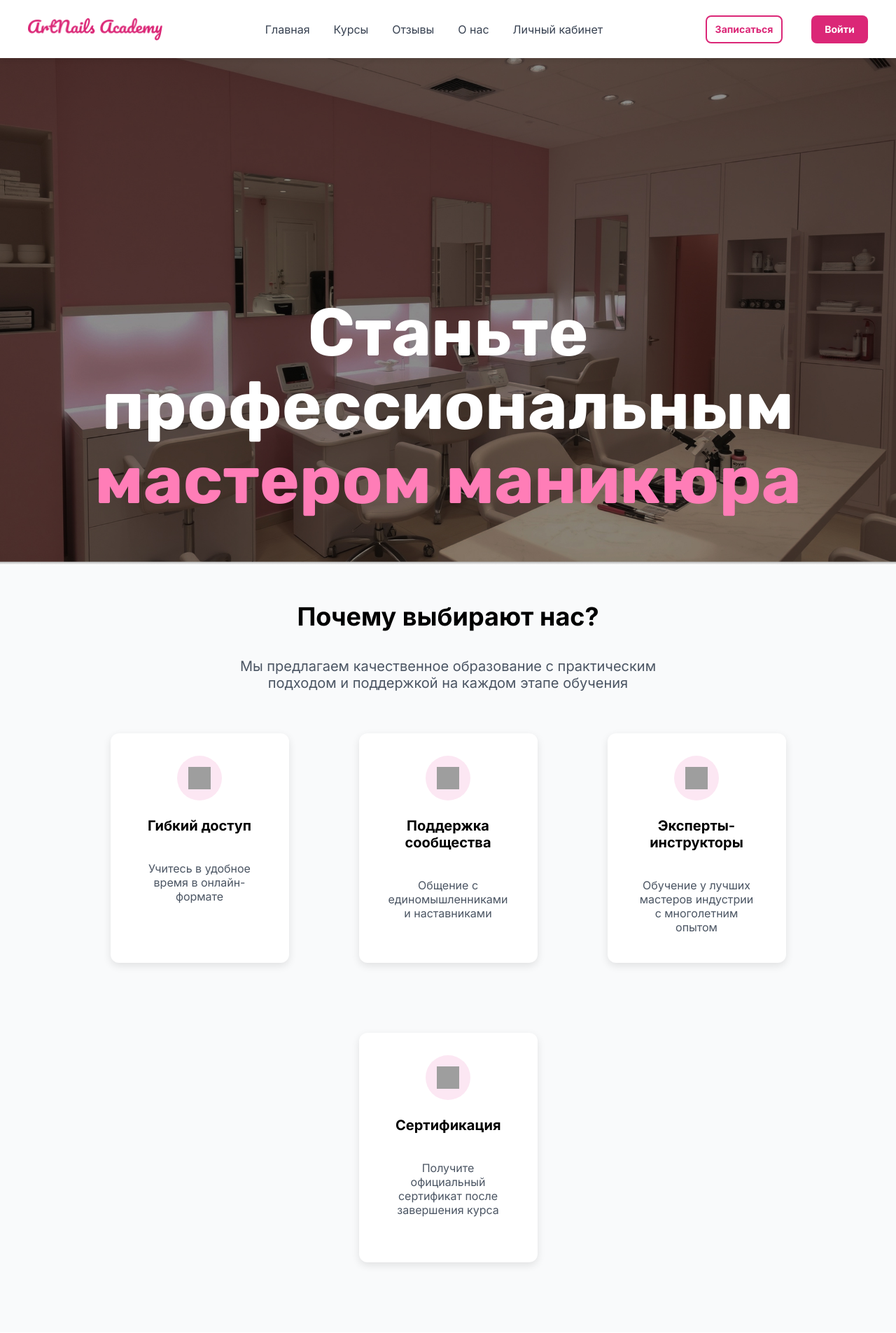
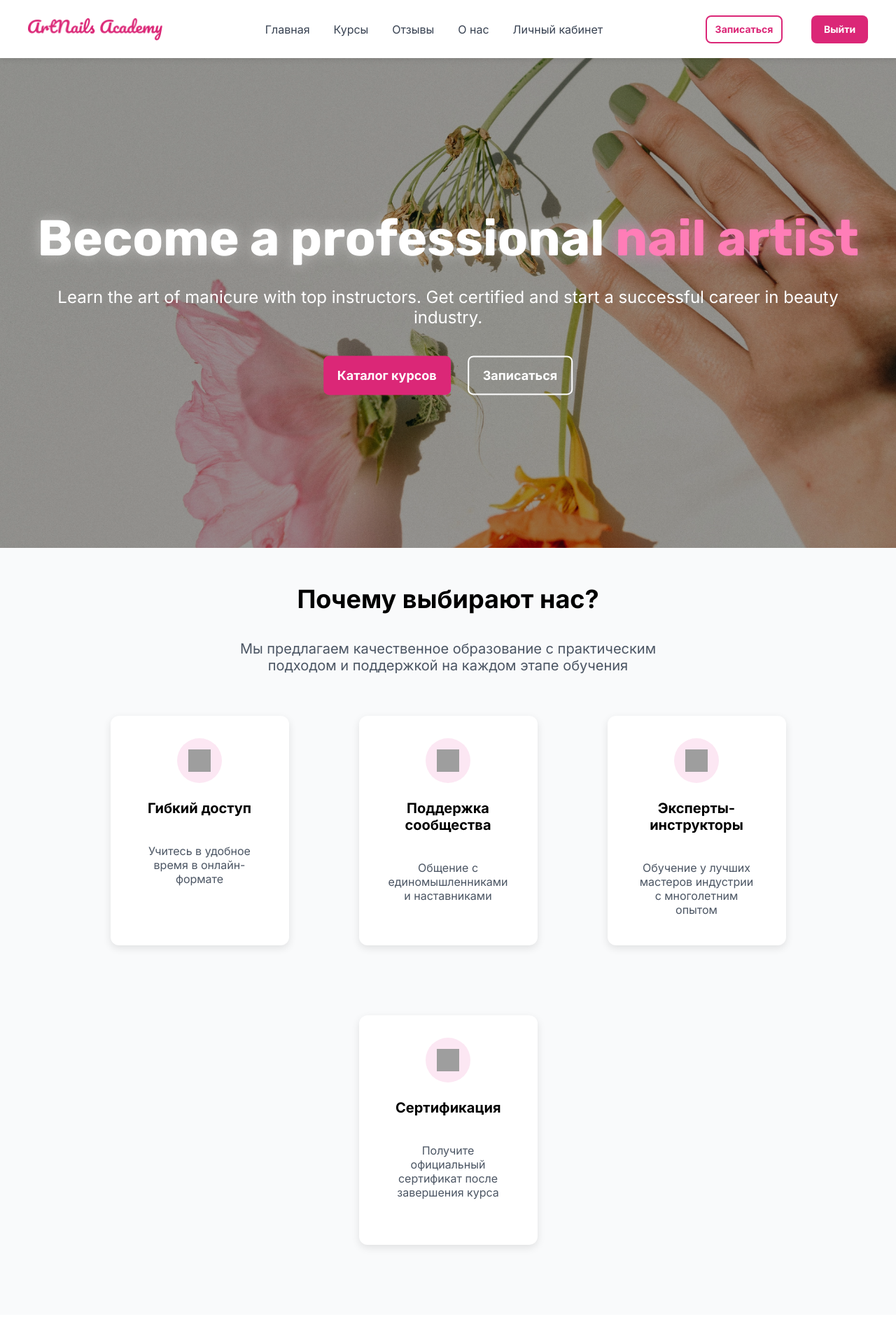
Before and after one commit to Pollmoriy/ArtNails_Academy, a Flask app: page / in a window 1280 px wide; the page is wider, and only the part inside the window is pictured. Shown: the top 1905 px of that part at 70% size. Run offline with Flask 3, Linux system fonts and the light colour scheme; the visitor is signed in with stand-in values (Sample User, id 1); parts of the project's set-up code (start-up, migrations or seed data) failed here and were passed over; grey boxes are pictures that could not be loaded.

```diff
--- a/app/routes/main.py
+++ b/app/routes/main.py
@@ -9,9 +9,7 @@ main_bp = Blueprint(
 
 @main_bp.route('/')
 def home():
-    # Проверка, вошёл ли пользователь
-    user_id = session.get('user_id')
-    user_logged_in = bool(user_id)
+
 
     popular_courses = [
         {
--- a/app/static/css/style.css
+++ b/app/static/css/style.css
@@ -117,94 +117,83 @@ header {
 /* ==========================
    Блок "Hero"
 =========================== */
+/* Hero Block */
 .hero-block {
   position: relative;
   width: 100%;
+  height: 700px;
   overflow: hidden;
 }
 
-/* картинка как элемент потока — задаёт высоту секции */
+/* Картинка как элемент потока */
 .hero-bg {
-  display: block;       /* важно */
-  width: 100%;
-  height: auto;         /* сохраняет пропорции */
-  object-fit: cover;    /* обрезает, если нужно */
-  vertical-align: middle;
+  width: 100%;
+  height: 100%;
+  object-fit: cover;  /* сохраняет пропорции, не расплющивает */
+  filter: brightness(0.6);
+  display: block;
   z-index: 0;
 }
 
-/* контент поверх картинки */
+/* Контент поверх картинки */
 .hero-content {
-  position: absolute;   /* позиционируем поверх <img> */
-  top: 260px;           /* подними/опусти по нужде — это смещение от верхней границы hero-block */
+  position: absolute;
+  top: 50%;
   left: 50%;
-  transform: translateX(-50%);
+  transform: translate(-50%, -50%);
+  max-width: 1200px;
+  text-align: center;
+  color: #fff;
   z-index: 1;
-  max-width: 1427px;
-  width: 100%;
+  padding: 0 20px;
+}
+
+.hero-title {
+  font-family: 'Rubik', sans-serif;
+  font-weight: 700;
+  font-size: 72px;
+  line-height: 1.1;
+  margin: 0;
   text-align: center;
+  white-space: nowrap;
+  text-shadow: 0 0 20px rgba(255,255,255,0.4); /* лёгкое свечение */
+}
+
+.white-text { color: #FFFFFF; }
+.pink-text { color: #FF7DB7; text-shadow: 0 0 20px rgba(255,125,183,0.6); }
+
+.hero-subtext {
+  font-family: 'Inter', sans-serif;
+  font-size: 24px;
+  margin-top: 30px;
+}
+
+.hero-buttons {
+  margin-top: 40px;
+  display: flex;
+  justify-content: center;
+  gap: 24px;
+}
+
+.btn-hero {
+  display: flex;
+  align-items: center;
+  justify-content: center;
+  font-family: 'Inter', sans-serif;
+  font-weight: 700;
+  font-size: 18px;
+  border-radius: 8px;
   padding: 0 20px;
-}
-
-
-/* Заголовок */
-.hero-content h1 {
-    font-family: 'Rubik', sans-serif;
-    font-weight: 700;
-    font-size: 96px;
-    line-height: 1.1;
-}
-
-.white-text { color: #FFFFFF; }
-.pink-text { color: #FF7DB7; }
-
-/* Подзаголовок */
-.hero-subtext {
-    font-family: 'Inter', sans-serif;
-    font-size: 28px;
-    color: #FFFFFF;
-    margin-top: 60px;
-    text-align: center;
-}
-
-
-/* Кнопки */
-.hero-buttons {
-    margin-top: 60px;
-    display: flex;
-    justify-content: center;
-    gap: 32px;
-}
-
-.btn-hero {
-    display: flex;
-    align-items: center;
-    justify-content: center;
-    font-family: 'Inter', sans-serif;
-    font-weight: 700;
-    font-size: 25px;
-    border-radius: 8px;
-    padding: 0 24px;
   cursor: pointer;
   transition: all 0.3s ease;
-    font-weight: 400;
-}
-
-.btn-icon {
-    margin-right: 12px;
-    width: 27px;
-    height: 27px;
-    transition: fill 0.3s ease;
+  height: 56px;
 }
 
 .btn-catalog {
-    width: 290px;
-    height: 64px;
   background-color: #DB2777;
-    color: #FFFFFF;
+  color: #fff;
+  text-decoration: none;
   border: none;
-    font-weight: 400;
-    text-decoration: none;
 }
 
 .btn-catalog:hover {
@@ -212,20 +201,14 @@ header {
 }
 
 .btn-register-hero {
-    width: 228px;
-    height: 64px;
   background: transparent;
-    color: #FFFFFF;
-    border: 2px solid #FFFFFF;
+  color: #fff;
+  border: 2px solid #fff;
 }
 
 .btn-register-hero:hover {
-    background-color: #FFFFFF;
+  background-color: #fff;
   color: #DB2777;
-}
-
-.btn-register-hero:hover .btn-icon {
-    filter: invert(44%) sepia(73%) saturate(6629%) hue-rotate(316deg) brightness(97%) contrast(94%);
 }
 
 
--- a/app/templates/footer.html
+++ b/app/templates/footer.html
@@ -1,10 +1,10 @@
-
 <footer class="footer">
     <div class="footer-content">
         <div class="footer-left">
             <img src="{{ url_for('static', filename='img/logo.png') }}" alt="ArtNails Academy" class="footer-logo">
             <p class="footer-description">
-                Профессиональная школа маникюра с сертифицированными курсами и опытными инструкторами. Получите навыки мирового уровня и начните успешную карьеру в индустрии красоты.
+                Профессиональная школа маникюра с сертифицированными курсами и опытными инструкторами.
+                Получите навыки мирового уровня и начните успешную карьеру в индустрии красоты.
             </p>
         </div>
 
@@ -12,14 +12,15 @@
             <h3 class="footer-title">Обучение</h3>
             <ul class="footer-list">
                 <li><a href="{{ url_for('catalog.catalog') }}">Каталог курсов</a></li>
-                <li><a href="#">Записаться на курс</a></li>
-                <li>
-                    {% if user_logged_in %}
-                <a href="{{ url_for('profile.profile_page') }}">Личный кабинет</a>
-            {% else %}
-                <a href="{{ url_for('auth.login') }}">Личный кабинет</a>
-            {% endif %}
-                </li>
+
+                {% if 'user_id' in session %}
+                    <li><a href="{{ url_for('catalog.catalog') }}">Записаться на курс</a></li>
+                    <li><a href="{{ url_for('profile.profile_page') }}">Личный кабинет</a></li>
+                {% else %}
+                    <li><a href="{{ url_for('auth.login') }}">Записаться на курс</a></li>
+                    <li><a href="{{ url_for('auth.login') }}">Личный кабинет</a></li>
+                {% endif %}
+
                 <li><a href="#">Отзывы студентов</a></li>
             </ul>
         </div>
--- a/app/templates/header.html
+++ b/app/templates/header.html
@@ -1,20 +1,41 @@
 <header class="site-header">
     <div class="header-content">
         <img src="{{ url_for('static', filename='img/logo.png') }}" alt="ArtNails" class="logo">
+
         <nav class="nav">
             <a href="{{ url_for('main.home') }}">Главная</a>
             <a href="{{ url_for('catalog.catalog') }}">Курсы</a>
             <a href="#">Отзывы</a>
             <a href="{{ url_for('about.about') }}">О нас</a>
-            {% if user_logged_in %}
-    <a href="{{ url_for('profile.profile_page') }}">Личный кабинет</a>
-{% else %}
-    <a href="{{ url_for('auth.login') }}">Личный кабинет</a>
-{% endif %}
+
+            {% if 'user_id' in session %}
+                <a href="{{ url_for('profile.profile_page') }}">Личный кабинет</a>
+            {% else %}
+                <a href="{{ url_for('auth.login') }}">Личный кабинет</a>
+            {% endif %}
         </nav>
+
         <div class="header-buttons">
-            <button class="btn-signup">Записаться</button>
-            <a href="{{ url_for('auth.login') }}" class="btn-login">Войти</a>
+            {% if 'user_id' in session %}
+                <button class="btn-signup"
+                        onclick="window.location.href='{{ url_for('catalog.catalog') }}'">
+                    Записаться
+                </button>
+
+                <a href="{{ url_for('auth.logout') }}" class="btn-login">
+                    Выйти
+                </a>
+            {% else %}
+                <button class="btn-signup"
+                        onclick="window.location.href='{{ url_for('auth.login') }}'">
+                    Записаться
+                </button>
+
+                <a href="{{ url_for('auth.login') }}" class="btn-login">
+                    Войти
+                </a>
+            {% endif %}
         </div>
+
     </div>
 </header>
--- a/app/templates/home.html
+++ b/app/templates/home.html
@@ -8,20 +8,17 @@
         <img src="{{ url_for('static', filename='img/hero-bg.jpg') }}" alt="Фон" class="hero-bg">
 
         <div class="hero-content">
-            <h1>
-                <span class="white-text">Станьте профессиональным</span>
-                <span class="pink-text"> мастером маникюра</span>
+            <h1 class="hero-title">
+                <span class="white-text">Become a professional</span> <span class="pink-text">nail artist</span>
             </h1>
             <p class="hero-subtext">
-                Изучите искусство маникюра с лучшими инструкторами. Получите сертификат и начните успешную карьеру в индустрии красоты.
+                Learn the art of manicure with top instructors. Get certified and start a successful career in beauty industry.
             </p>
             <div class="hero-buttons">
                 <a href="{{ url_for('catalog.catalog') }}" class="btn-hero btn-catalog">
-                    <img src="{{ url_for('static', filename='icons/catalog-icon.svg') }}" alt="" class="btn-icon">
                     Каталог курсов
                 </a>
                 <button class="btn-hero btn-register-hero">
-                    <img src="{{ url_for('static', filename='icons/register-icon.svg') }}" alt="" class="btn-icon">
                     Записаться
                 </button>
             </div>
--- a/app/templates/profile.html
+++ b/app/templates/profile.html
@@ -14,7 +14,6 @@
 
 
 {% block content %}
-{% include 'header.html' %}
 
 <div class="profile-page">
     <!-- Белый верхний блок -->
```
Also changed, not shown: app/routes/auth.py (+45 -41 lines), app/static/img/hero-bg.jpg. Lines whose indentation alone changed are shown as unchanged.
